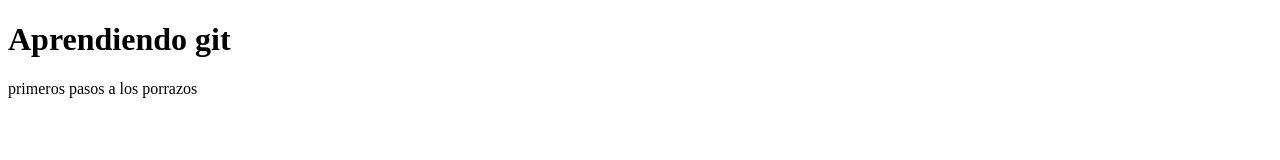
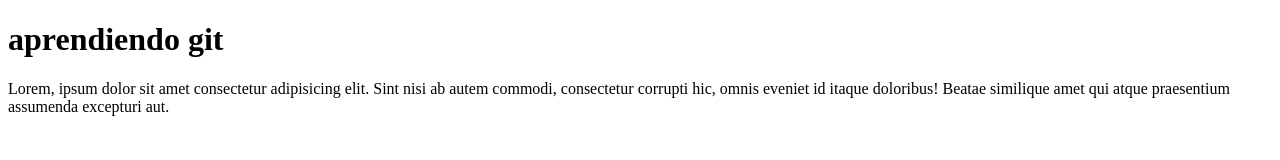
Before and after one commit to ericastro0615/mirchaJonGit, a plain HTML site: page index.html in a window 1280 px wide. Drawn offline with Linux system fonts and the light colour scheme.

Commit message:
iniciando archivo html

```diff
--- a/index.html
+++ b/index.html
@@ -4,10 +4,14 @@
     <meta charset="UTF-8">
     <meta http-equiv="X-UA-Compatible" content="IE=edge">
     <meta name="viewport" content="width=device-width, initial-scale=1.0">
-    <title>Aprendiendo git con MirCha</title>
+    <title>sufriendo con la consola</title>
 </head>
 <body>
-    <h1>Aprendiendo git</h1>
-    <p> primeros pasos a los porrazos</p>
+    <h1>aprendiendo git</h1>
+    <p>
+        Lorem, ipsum dolor sit amet consectetur adipisicing elit. Sint nisi ab autem commodi, consectetur corrupti hic, omnis eveniet id itaque doloribus! Beatae similique amet qui atque praesentium assumenda excepturi aut.
+
+    </p>
+
 </body>
 </html>
```
